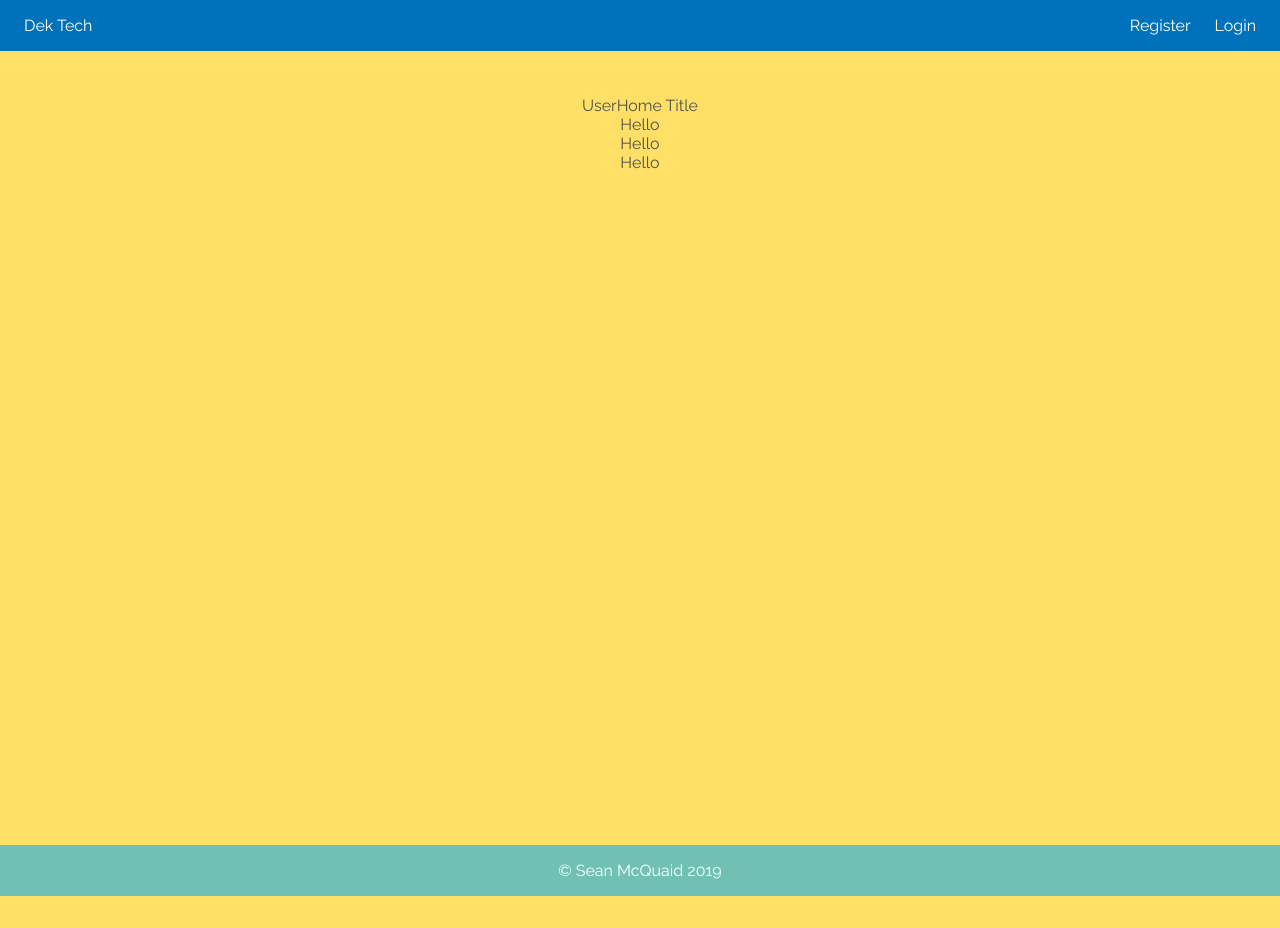
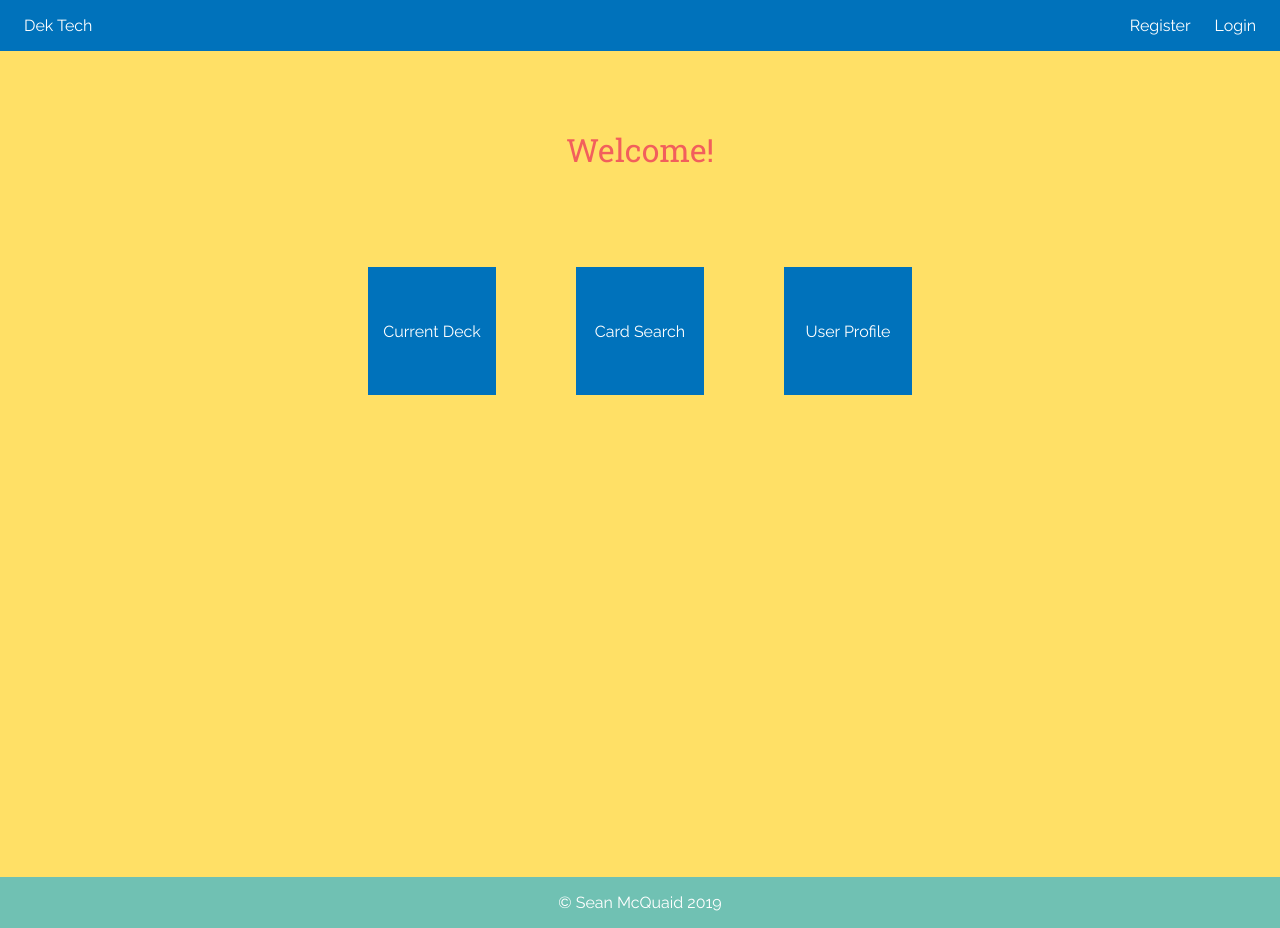
Before and after one commit to seanmcquaid/DekTech, a React (Create React App) app in the folder front-end/: page /userHome in a window 1280 px wide. Before the commit the page ends 896 px from the top, so only its background shows below. Built offline with nearby package versions, Linux system fonts and the light colour scheme; no server answers.

Commit message:
finished front end for user home page

```diff
--- a/front-end/src/components/UserHome/UserHome.js
+++ b/front-end/src/components/UserHome/UserHome.js
@@ -6,13 +6,11 @@ import MenuButton from "../Utility/MenuButton/MenuButton";
 const UserHome = props => {
     return(
         <div className={styles.userHomeContainer}>
-            <div className={styles.userHomeTitle}>UserHome Title</div>
-            <div className={styles.userHomeMenuContainer}>
-                <div className={styles.userHomeMenuOptions}>
-                    <MenuButton>Hello</MenuButton>
-                    <MenuButton>Hello</MenuButton>
-                    <MenuButton>Hello</MenuButton>
-                </div>
+            <div className={styles.userHomeTitle}>Welcome!</div>
+            <div className={styles.userHomeMenuOptions}>
+                <MenuButton route="/currentDeck">Current Deck</MenuButton>
+                <MenuButton route="/cardSearch">Card Search</MenuButton>
+                <MenuButton route="/userProfile">User Profile</MenuButton>
             </div>
         </div>
     )
--- a/front-end/src/components/UserHome/UserHome.module.css
+++ b/front-end/src/components/UserHome/UserHome.module.css
@@ -5,5 +5,26 @@
     justify-content: center;
     align-content: center;
     align-items: center;
-    margin-top: 6rem;
+    margin-top: 8rem;
+    width: 100%;
 }
+
+.userHomeTitle {
+    color: #F25F5C;
+    font-size: 2rem;
+    font-family: 'Roboto Slab', serif;
+}
+
+.userHomeMenuOptions {
+    display: flex;
+    flex-direction: row;
+    justify-content: center;
+    align-content: center;
+    align-items: center;
+}
+
+@media(max-width: 700px){
+    .userHomeMenuOptions{
+        flex-direction: column;
+    }
+}
--- a/front-end/src/components/Utility/MenuButton/MenuButton.js
+++ b/front-end/src/components/Utility/MenuButton/MenuButton.js
@@ -1,11 +1,12 @@
 import React from "react";
 import styles from "./MenuButton.module.css";
+import {Link} from "react-router-dom";
 
 const MenuButton = props => {
     return(
-        <div className={styles.menuButton}>
+        <Link className={styles.menuButton} to={props.route}>
             {props.children}
-        </div>
+        </Link>
     )
 };
 
--- a/front-end/src/components/Utility/MenuButton/MenuButton.module.css
+++ b/front-end/src/components/Utility/MenuButton/MenuButton.module.css
@@ -0,0 +1,18 @@
+.menuButton {
+    background-color: #0072BB;
+    text-align: center;
+    margin: 6rem 2.5rem;
+    width: 8rem;
+    height: 8rem;
+    display: flex;
+    justify-content: center;
+    align-items: center;
+    text-decoration: none;
+    color: white;
+}
+
+@media(max-width: 700px){
+    .menuButton{
+        margin: 2.5rem;
+    }
+}
```
